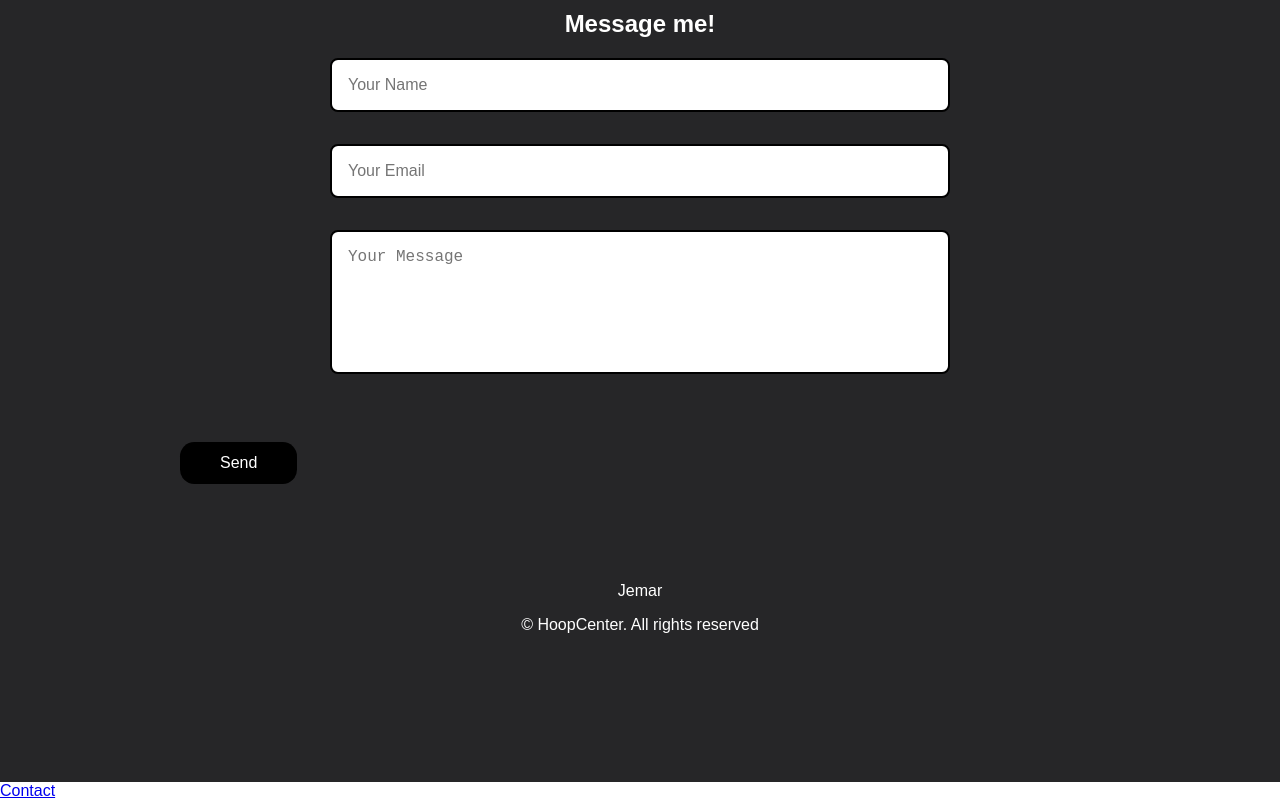
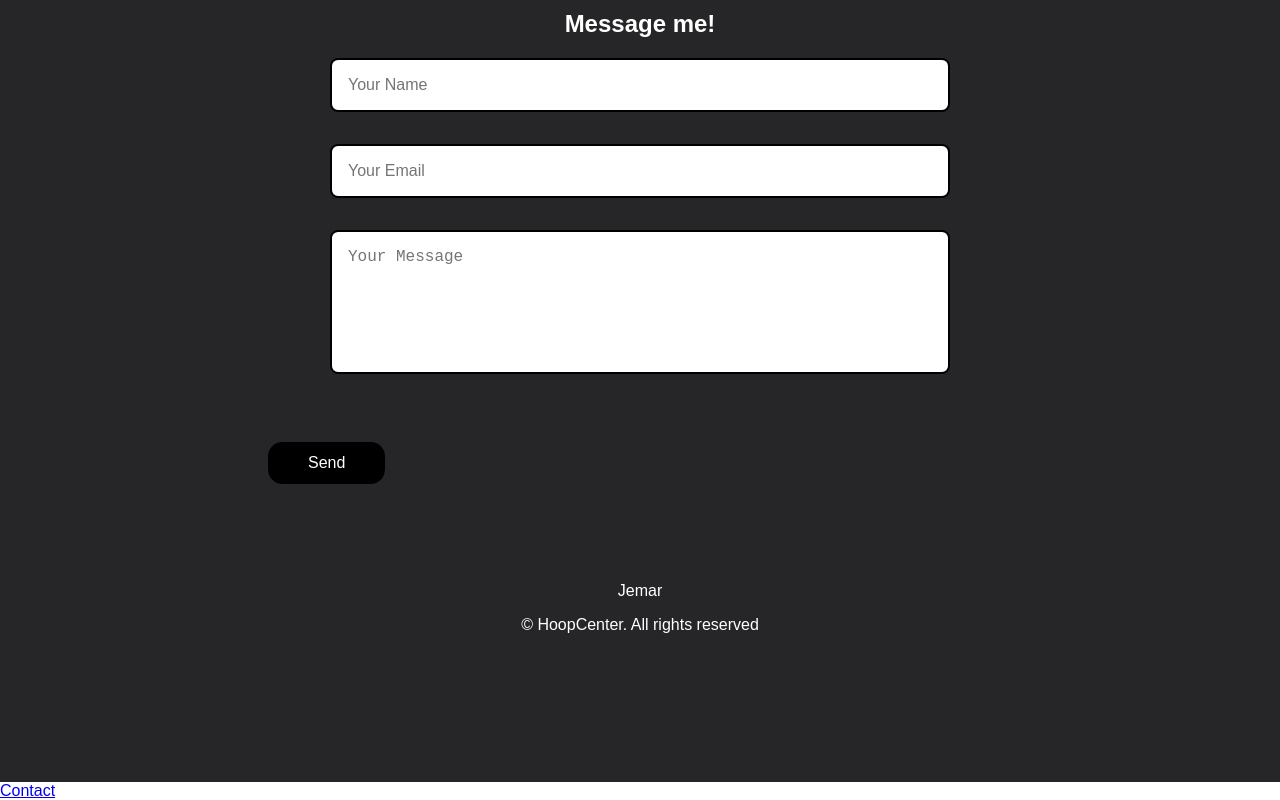
Before and after one commit to Jganar/BasketballCenter, a plain HTML site: page index.html in a window 1280 px wide. Shown: the part 1048-1848 px from the top of the page. Drawn offline with Linux system fonts and the light colour scheme.

Commit message:
Update style.css

```diff
--- a/style.css
+++ b/style.css
@@ -266,7 +266,7 @@ body, html {
   outline: none;
   font-size: 1rem;
   cursor: pointer;
-  margin-left: 10rem;
+  margin-left: 15.5rem;
   margin-top: 2rem;
 }
 .ako {
```
